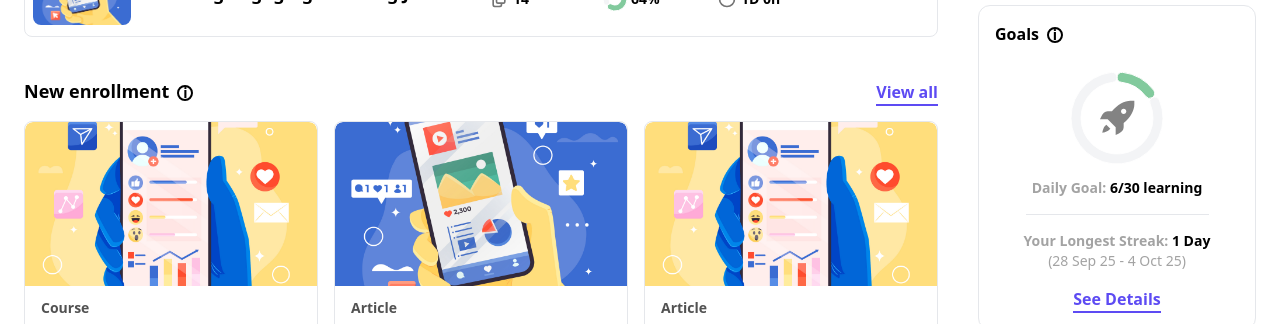
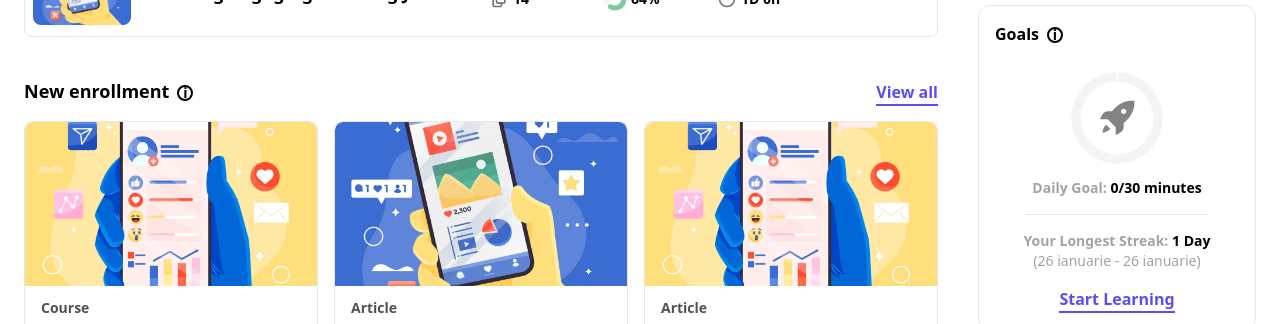
Before and after one commit to Eravity/Rocket.dev, a Next.js app: page / in a window 1280 px wide. Shown: the part 628-952 px from the top of the page. Built offline with nearby package versions, Linux system fonts and the light colour scheme.

Commit message:
edit daily goal component

```diff
--- a/src/app/_components/CourseProgress.tsx
+++ b/src/app/_components/CourseProgress.tsx
@@ -9,6 +9,7 @@ import Clock from "./Icons/Clock";
 import Files from "./Icons/Files";
 import dynamic from "next/dynamic";
 import CourseIcon from "./Icons/course";
+import { useLearningEvent } from '../hooks/useLearningEvent';
 
 const DynamicProgressPieChart = dynamic(() => import("./ProgressPieChart"), {
   ssr: false,
@@ -68,7 +69,10 @@ const InfoCell = ({
   </div>
 );
 
-const CourseRow = ({ course }: { course: CourseData }) => (
+const CourseRow = ({ course }: { course: CourseData }) => {
+  const { emitLearningEvent } = useLearningEvent();
+
+  return (
     <>
       <div className="flex items-center justify-center p-2">
         <div className="relative w-full h-full max-h-[80px] overflow-hidden rounded-lg">
@@ -130,12 +134,16 @@ const CourseRow = ({ course }: { course: CourseData }) => (
         isUrgent={course.deadline < 24}
       />
       <div className="flex items-center justify-end pr-2 sm:pr-4 md:pr-6 lg:pr-8">
-      <button className="px-3 sm:px-4 py-1 border rounded-md text-xs sm:text-sm transition-all duration-200 hover:bg-blueLotus hover:text-white hover:border-blueLotus active:scale-95">
+        <button
+          onClick={() => emitLearningEvent('start')}
+          className="px-3 sm:px-4 py-1 border rounded-md text-xs sm:text-sm transition-all duration-200 hover:bg-blueLotus hover:text-white hover:border-blueLotus active:scale-95"
+        >
           {course.buttonText}
         </button>
       </div>
     </>
   );
+};
 
 export default function CourseProgress() {
   return (
--- a/src/app/_components/DailyGoal.tsx
+++ b/src/app/_components/DailyGoal.tsx
@@ -3,21 +3,9 @@
 import dynamic from "next/dynamic";
 import InfoSign from "./InfoSign";
 import Rocket from "./Icons/Rocket";
+import { useLearningGoal } from "../hooks/useLearningGoal";
 
-const DynamicChart = dynamic(() => import("./GoalChart"), {
-  ssr: false,
-});
-
-type DailyGoalProps = {
-  data: number;
-  currentProgress?: number;
-  totalGoal?: number;
-  longestStreak?: {
-    days: number;
-    startDate: string;
-    endDate: string;
-  };
-};
+const DynamicChart = dynamic(() => import("./GoalChart"), { ssr: false });
 
 const GoalHeader = () => (
   <div className="flex gap-2">
@@ -26,29 +14,39 @@ const GoalHeader = () => (
   </div>
 );
 
-const GoalChart = ({ data }: { data: number }) => (
+const GoalChart = ({ data, isActive }: { data: number; isActive: boolean }) => (
   <div className="mx-auto relative w-24 h-24">
     <div className="absolute top-1/2 left-1/2 transform -translate-x-1/2 -translate-y-1/2">
       <DynamicChart data={data} />
-      <Rocket />
+      <div className={isActive ? "animate-bounce" : ""}>
+        <Rocket />
+      </div>
     </div>
   </div>
 );
 
 const GoalStats = ({
-  current = 6,
-  total = 30,
-  streak = { days: 1, startDate: "28 Sep 25", endDate: "4 Oct 25" },
+  currentMinutes,
+  totalGoal,
+  streak,
+  isActive,
+  onStart,
+  onPause,
+  formattedDates,
 }: {
-  current?: number;
-  total?: number;
-  streak?: { days: number; startDate: string; endDate: string };
+  currentMinutes: number;
+  totalGoal: number;
+  streak: { days: number; startDate: Date; endDate: Date };
+  isActive: boolean;
+  onStart: () => void;
+  onPause: () => void;
+  formattedDates: { startDate: string; endDate: string };
 }) => (
   <div className="flex flex-col gap-4">
     <h2 className="text-neutral-400 text-center font-semibold text-sm">
       Daily Goal:{" "}
       <span className="font-bold text-black">
-        {current}/{total} learning
+        {currentMinutes}/{totalGoal} minutes
       </span>
     </h2>
 
@@ -57,40 +55,49 @@ const GoalStats = ({
     <div className="text-center">
       <h2 className="text-neutral-400 font-semibold text-sm">
         Your Longest Streak:{" "}
-        <span className="font-bold text-black">{streak.days} Day</span>
+        <span className="font-bold text-black">
+          {streak.days} {streak.days === 1 ? "Day" : "Days"}
+        </span>
       </h2>
       <p className="text-sm text-neutral-400">
-        ({streak.startDate} - {streak.endDate})
+        ({formattedDates.startDate} - {formattedDates.endDate})
       </p>
     </div>
 
     <button
-      className="self-start sm:self-auto w-fit mx-auto font-semibold underline-offset-[5px]
-                 border-b-2 border-blueLotus text-blueLotus hover:opacity-80 active:scale-95
-                 transition-all duration-200 text-sm sm:text-base"
+      onClick={isActive ? onPause : onStart}
+      className="self-start sm:self-auto w-fit mx-auto font-semibold underline-offset-[5px] border-b-2 border-blueLotus text-blueLotus hover:opacity-80 active:scale-95 transition-all duration-200 text-sm sm:text-base"
     >
-      See Details
+      {isActive ? "Pause Learning" : "Start Learning"}
     </button>
   </div>
 );
 
-export default function DailyGoal({
-  data,
-  currentProgress = 6,
-  totalGoal = 30,
-  longestStreak = { days: 1, startDate: "28 Sep 25", endDate: "4 Oct 25" },
-}: DailyGoalProps) {
-  const validatedData = Math.max(0, Math.min(100, data));
+export default function DailyGoal() {
+  const {
+    isActive,
+    todayMinutes,
+    totalGoal,
+    streak,
+    startLearning,
+    pauseLearning,
+    progressPercentage,
+    formattedDates,
+  } = useLearningGoal(30);
 
   return (
     <div className="w-full h-fit flex flex-col p-4 border rounded-xl">
       <GoalHeader />
       <div className="flex flex-col gap-3 mt-6">
-        <GoalChart data={validatedData} />
+        <GoalChart data={progressPercentage} isActive={isActive} />
         <GoalStats
-          current={currentProgress}
-          total={totalGoal}
-          streak={longestStreak}
+          currentMinutes={todayMinutes}
+          totalGoal={totalGoal}
+          streak={streak}
+          isActive={isActive}
+          onStart={startLearning}
+          onPause={pauseLearning}
+          formattedDates={formattedDates}
         />
       </div>
     </div>
--- a/src/app/_components/GoalChart.tsx
+++ b/src/app/_components/GoalChart.tsx
@@ -14,9 +14,14 @@ const COLORS = {
 } as const;
 
 export default function GoalChart({ data }: { data: number }) {
-  const validatedData = Math.max(0, Math.min(100, data));
+  // Calculate percentage here instead
+  const percentage = (data / 30) * 100;
+  const validatedData = Math.max(0, Math.min(100, percentage));
 
-  const testData = [{ value: 6 }, { value: 30 }];
+  const chartData = [
+    { value: data },           // completed minutes
+    { value: Math.max(30 - data, 0) }  // remaining minutes
+  ];
 
   return (
     <div
@@ -34,7 +39,7 @@ export default function GoalChart({ data }: { data: number }) {
     >
       <PieChart width={CHART_SIZE} height={CHART_SIZE}>
         <Pie
-          data={testData}
+          data={chartData}
           dataKey="value"
           cx="50%"
           cy="50%"
@@ -44,7 +49,7 @@ export default function GoalChart({ data }: { data: number }) {
           endAngle={END_ANGLE}
           cornerRadius={CORNER_RADIUS}
         >
-          {testData.map((entry, index) => (
+          {chartData.map((entry, index) => (
             <Cell
               key={`cell-${index}`}
               fill={index === 0 ? COLORS.completed : COLORS.remaining}
--- /dev/null
+++ b/src/app/hooks/useLearningEvent.ts
@@ -0,0 +1,32 @@
+type LearningEventType = 'start' | 'pause' | 'reset';
+
+class LearningEventEmitter {
+  private static instance: LearningEventEmitter;
+  private listeners: ((type: LearningEventType) => void)[] = [];
+
+  static getInstance() {
+    if (!this.instance) {
+      this.instance = new LearningEventEmitter();
+    }
+    return this.instance;
+  }
+
+  emit(type: LearningEventType) {
+    this.listeners.forEach(listener => listener(type));
+  }
+
+  subscribe(callback: (type: LearningEventType) => void) {
+    this.listeners.push(callback);
+    return () => {
+      this.listeners = this.listeners.filter(listener => listener !== callback);
+    };
+  }
+}
+
+export const useLearningEvent = () => {
+  const emitter = LearningEventEmitter.getInstance();
+  return {
+    emitLearningEvent: (type: LearningEventType) => emitter.emit(type),
+    subscribe: (callback: (type: LearningEventType) => void) => emitter.subscribe(callback)
+  };
+};
--- /dev/null
+++ b/src/app/hooks/useLearningGoal.ts
@@ -0,0 +1,131 @@
+import { useState, useEffect } from 'react';
+import { useIntlDateTime } from './intl';
+import { useLearningEvent } from './useLearningEvent';
+
+type LearningGoalState = {
+  isActive: boolean;
+  currentProgress: number;
+  totalGoal: number;
+  todayMinutes: number;
+  streak: {
+    days: number;
+    startDate: Date;
+    endDate: Date;
+  };
+};
+
+const STORAGE_KEY = 'learning-progress';
+
+const getStoredProgress = () => {
+  if (typeof window === 'undefined') return null;
+
+  const stored = localStorage.getItem(STORAGE_KEY);
+  if (!stored) return null;
+
+  try {
+    const parsed = JSON.parse(stored);
+    // Convert stored date strings back to Date objects
+    return {
+      ...parsed,
+      streak: {
+        ...parsed.streak,
+        startDate: new Date(parsed.streak.startDate),
+        endDate: new Date(parsed.streak.endDate)
+      }
+    };
+  } catch (e) {
+    console.error('Error parsing stored progress:', e);
+    return null;
+  }
+};
+
+export const useLearningGoal = (initialGoal: number = 30) => {
+  const { formatDate } = useIntlDateTime();
+  const { subscribe } = useLearningEvent();
+
+  const [state, setState] = useState<LearningGoalState>(() => {
+    return getStoredProgress() || {
+      isActive: false,
+      currentProgress: 0,
+      totalGoal: initialGoal,
+      todayMinutes: 0,
+      streak: {
+        days: 1,
+        startDate: new Date(),
+        endDate: new Date(),
+      },
+    };
+  });
+
+  useEffect(() => {
+    let interval: NodeJS.Timeout;
+
+    if (state.isActive) {
+      interval = setInterval(() => {
+        setState(prev => {
+          const newMinutes = prev.todayMinutes + 1;
+          return {
+            ...prev,
+            todayMinutes: newMinutes,
+            currentProgress: newMinutes,
+          };
+        });
+      }, 60000); // Update every minute
+    }
+
+    return () => clearInterval(interval);
+  }, [state.isActive]);
+
+  // Save to localStorage whenever state changes
+  useEffect(() => {
+    localStorage.setItem(STORAGE_KEY, JSON.stringify(state));
+  }, [state]);
+
+  // Add event listener effect
+  useEffect(() => {
+    const unsubscribe = subscribe((type) => {
+      switch (type) {
+        case 'start':
+          startLearning();
+          break;
+        case 'pause':
+          pauseLearning();
+          break;
+        case 'reset':
+          resetProgress();
+          break;
+      }
+    });
+
+    return () => unsubscribe();
+  }, []);
+
+  const startLearning = () => {
+    setState(prev => ({ ...prev, isActive: true }));
+  };
+
+  const pauseLearning = () => {
+    setState(prev => ({ ...prev, isActive: false }));
+  };
+
+  const resetProgress = () => {
+    setState(prev => ({
+      ...prev,
+      isActive: false,
+      todayMinutes: 0,
+      currentProgress: 0,
+    }));
+  };
+
+  return {
+    ...state,
+    startLearning,
+    pauseLearning,
+    resetProgress,
+    progressPercentage: state.todayMinutes,
+    formattedDates: {
+      startDate: formatDate(state.streak.startDate),
+      endDate: formatDate(state.streak.endDate)
+    }
+  };
+};
```
Lines whose indentation alone changed are shown as unchanged.
